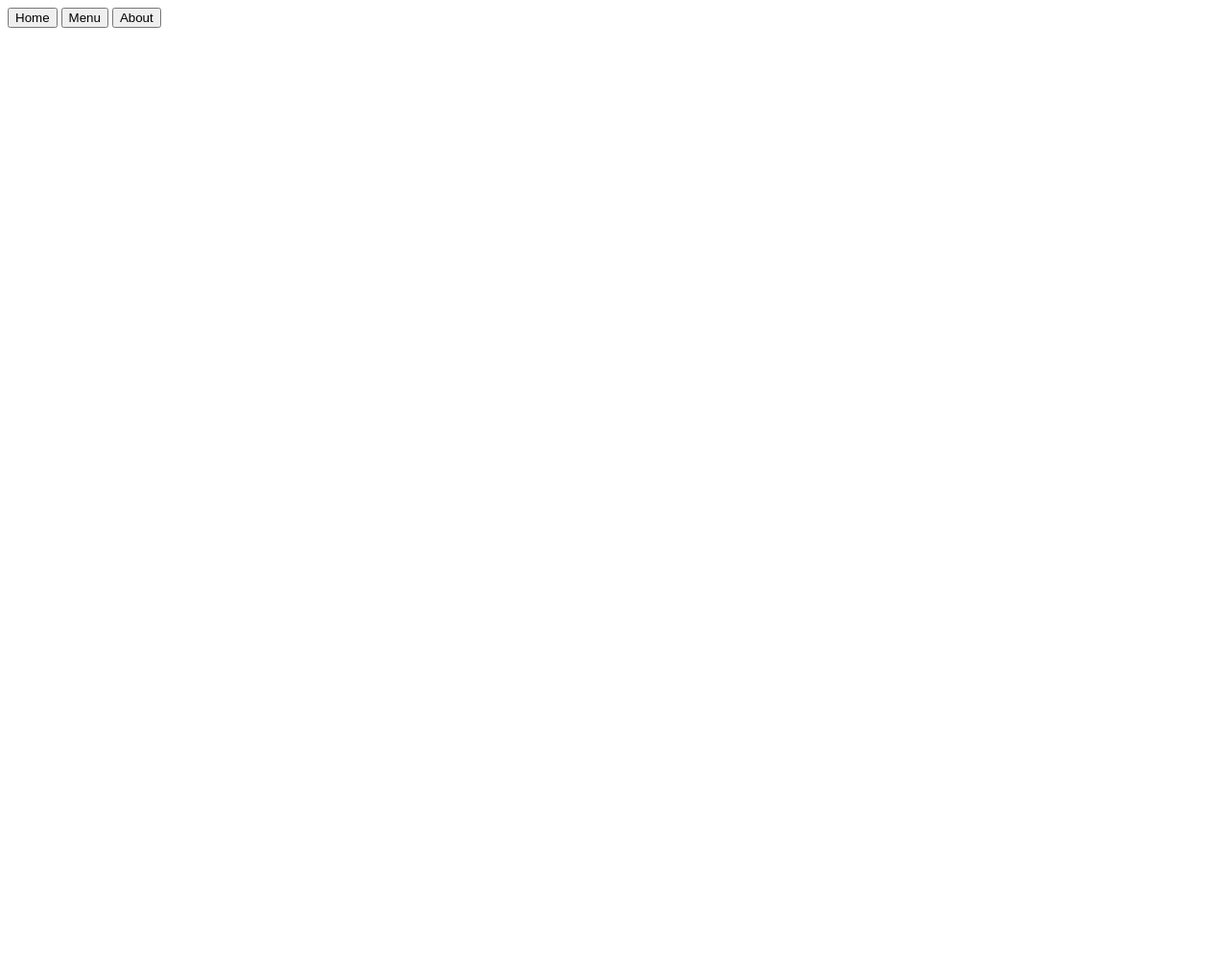
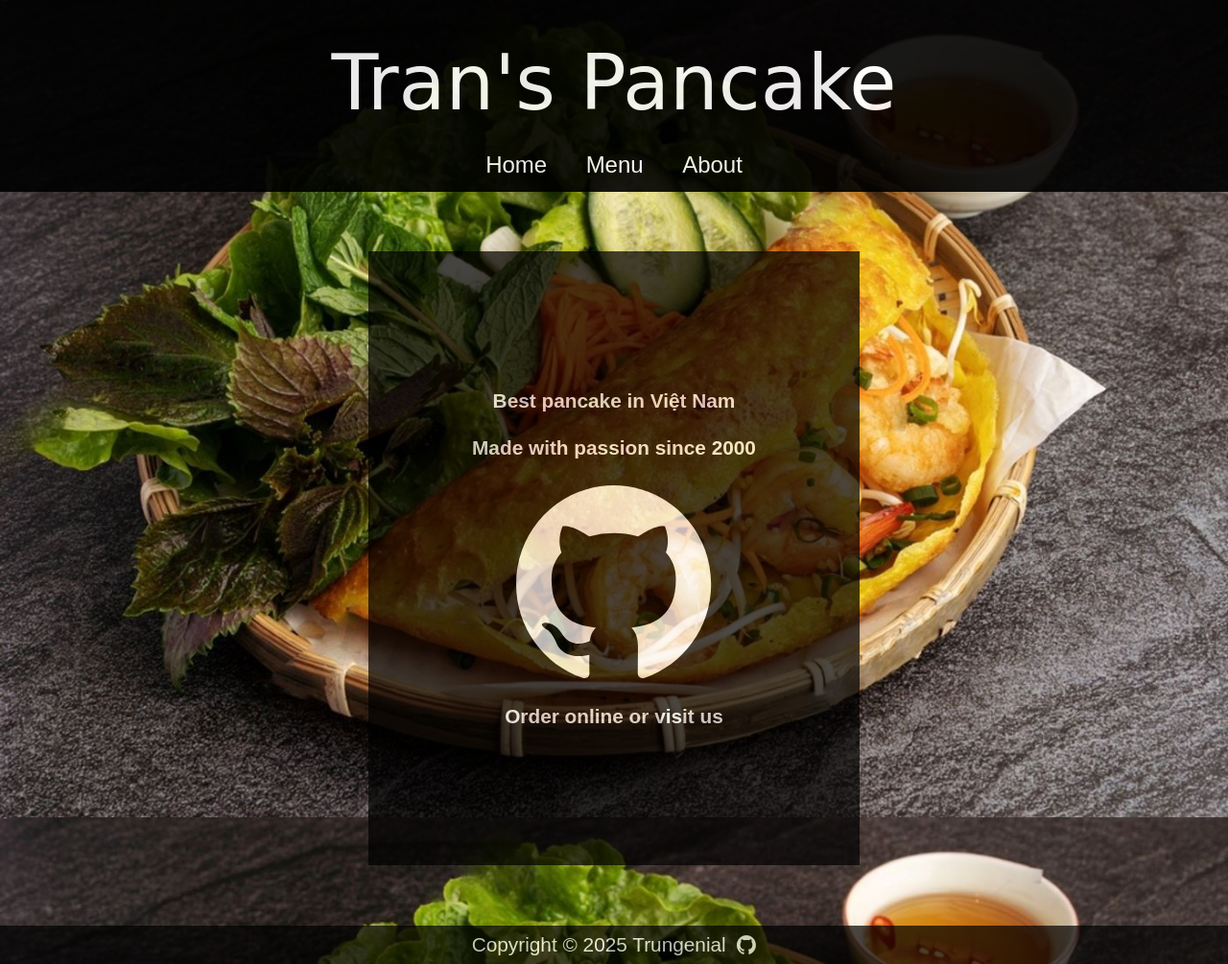
Before and after one commit to Trungenial/odin-restaurant-page, a website built with webpack: page src/template.html in a window 1280 px wide. Shown: the whole page at 96% size. Before the commit the page ends 800 px from the top, so only its background shows below. Built offline with nearby package versions, Linux system fonts and the light colour scheme.

Commit message:
homepage finished

```diff
--- a/package.json
+++ b/package.json
@@ -1,5 +1,6 @@
 {
   "devDependencies": {
+    "html-loader": "^5.1.0",
     "html-webpack-plugin": "^5.6.3",
     "webpack": "^5.99.6",
     "webpack-cli": "^6.0.1",
--- a/src/index.js
+++ b/src/index.js
@@ -1 +1 @@
-alert();
+import "./styles.css";
--- /dev/null
+++ b/src/styles.css
@@ -0,0 +1,109 @@
+* {
+    box-sizing: border-box;
+}
+
+@import url("https://fonts.googleapis.com/css2?family=Rouge+Script&display=swap");
+
+.rouge-script-regular {
+    font-family: "Rouge Script", cursive;
+    font-weight: 400;
+    font-style: normal;
+}
+
+body {
+    margin: 0;
+    font-family: sans-serif;
+    background-image: url("./images/pancake.jpg");
+    background-size: cover;
+    background-repeat: no-repeat;
+    background-position: center;
+    background-attachment: fixed;
+}
+
+header {
+    background-color: black;
+    color: white;
+    padding: 1em 0;
+    opacity: 0.9;
+    height: 25vh;
+}
+
+.title {
+    text-align: center;
+    font-size: 5rem;
+    font-family: "Rouge Script", cursive;
+    margin: 0.3em;
+}
+
+.navbar {
+    text-align: center;
+}
+
+.navbar button {
+    font-size: 1.5em;
+    background-color: black;
+    border: none;
+    color: #fff;
+    margin: 0 0.5em;
+    transition: transform 0.2s;
+    display: inline-block;
+}
+
+.navbar button:hover {
+    transform: translateY(-5px);
+}
+
+.navbar button::after {
+    content: "";
+    position: absolute;
+    bottom: -2px;
+    left: 0;
+    transform: scale(0);
+    background-color: white;
+    height: 2px;
+    width: 100%;
+    transition: transform 0.2s ease-in-out;
+    transform-origin: center;
+}
+
+.navbar button:hover::after {
+    transform: scale(1);
+}
+
+#content {
+    min-height: 80vh;
+    width: 40%;
+    color: white;
+    background-color: black;
+    opacity: 0.7;
+    margin: 3em auto;
+    display: flex;
+    flex-direction: column;
+    justify-content: center;
+    align-items: center;
+    font-size: 1.3rem;
+}
+
+#content h4:nth-child(2) {
+    margin-top: -0.2rem;
+}
+
+.avatar {
+    width: 40%;
+}
+
+footer {
+    display: flex;
+    justify-content: center;
+    align-items: center;
+    font-size: 1.3rem;
+    color: white;
+    background-color: black;
+    opacity: 0.7;
+    height: 5vh;
+}
+
+.github-icon {
+    width: 20px;
+    height: 20px;
+}
--- a/src/template.html
+++ b/src/template.html
@@ -7,12 +7,22 @@
     </head>
     <body>
         <header>
-            <nav>
+            <div class="title rouge-script-regular">Tran's Pancake</div>
+            <nav class="navbar">
                 <button>Home</button>
                 <button>Menu</button>
                 <button>About</button>
             </nav>
         </header>
-        <div id="content"></div>
+        <div id="content">
+            <h4>Best pancake in Việt Nam</h4>
+            <h4>Made with passion since 2000</h4>
+            <img src="./images/github.svg" alt="github" class="avatar" />
+            <h4>Order online or visit us</h4>
+        </div>
+        <footer>
+            Copyright &#169; 2025 Trungenial &nbsp;
+            <img src="./images/github.svg" alt="github" class="github-icon" />
+        </footer>
     </body>
 </html>
--- a/webpack.config.js
+++ b/webpack.config.js
@@ -9,20 +9,33 @@ module.exports = {
         clean: true,
     },
     mode: "development",
+
+    plugins: [
+        new HtmlWebpackPlugin({
+            template: "./src/template.html",
+            filename: "index.html",
+        }),
+    ],
     module: {
         rules: [
             {
                 test: /\.css$/i,
                 use: ["style-loader", "css-loader"],
             },
+            {
+                test: /\.(png|svg|jpg|jpeg|gif)$/i,
+                type: "asset/resource",
+                generator: {
+                    filename: "images/[name][ext]",
+                    publicPath: "/",
+                },
+            },
+            {
+                test: /\.html$/i,
+                loader: "html-loader",
+            },
         ],
     },
-    plugins: [
-        new HtmlWebpackPlugin({
-            template: "./src/template.html",
-            filename: "index.html",
-        }),
-    ],
     devServer: {
         static: "./dist",
         port: 8080,
```
Also changed, not shown: src/images/github.svg (added), src/images/pancake.jpg (added), 1 other file.
